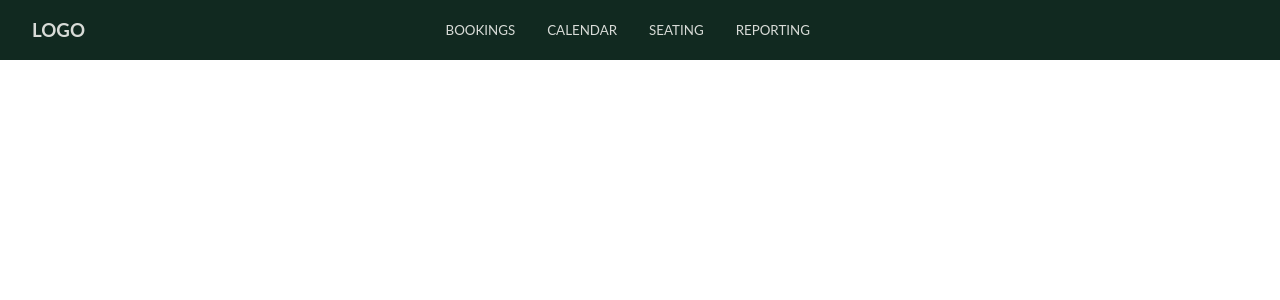
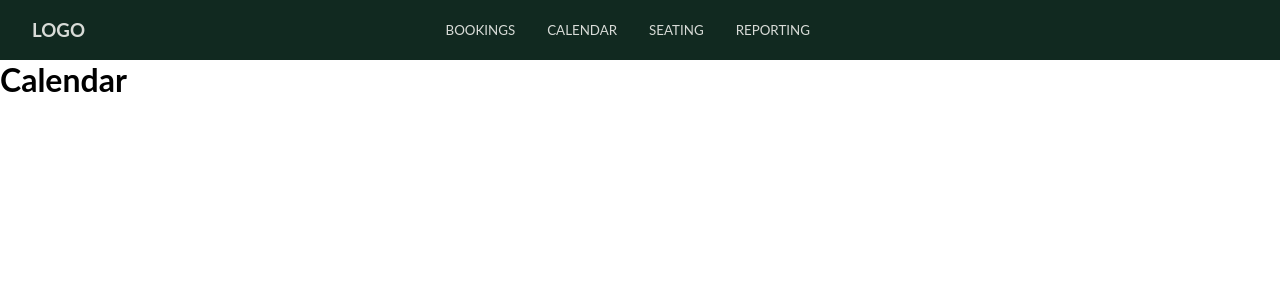
Before and after one commit to ggamo987UH/restaurant_system, a React (Create React App) app in the folder client/reservation-app/: page /calendar in a window 1280 px wide. Shown: the top 300 px of the page. Built offline with nearby package versions, Linux system fonts and the light colour scheme.

Commit message:
Changed some route code

```diff
--- a/client/reservation-app/src/App.js
+++ b/client/reservation-app/src/App.js
@@ -2,11 +2,11 @@ import React from 'react';
 import {
 	BrowserRouter as Router,
 	Route,
-  Routes,
-
+  Routes
   } from "react-router-dom";
 import Navbar from "./Components/navbar/Navbar";
-import bookings from "./Components/Pages/bookings";
+import Bookings from "./Components/Pages/bookings";
+import Calendar from "./Components/Pages/calendar";
 
 function App() {
 	return (
@@ -14,10 +14,10 @@ function App() {
       <Navbar />
       <Routes>
         <Route path="/" />
-        <Route path="/bookings" element={bookings} />
+        <Route path="bookings" element={<Bookings />} />
+        <Route path="calendar" element={<Calendar />} />
       </Routes>
     </Router>
 	);
 }
-
 export default App;
--- a/client/reservation-app/src/Components/Pages/bookings.js
+++ b/client/reservation-app/src/Components/Pages/bookings.js
@@ -3,7 +3,6 @@ function bookings() {
   return (
     <div>
       <h1>Bookings</h1>
-      <>fdssdfdsfsdfsfdfdsfds</>
     </div>
   );
 }
--- /dev/null
+++ b/client/reservation-app/src/Components/Pages/calendar.js
@@ -0,0 +1,9 @@
+import React from "react";
+function calendar() {
+  return (
+    <div>
+      <h1>Calendar</h1>
+    </div>
+  );
+}
+export default calendar;
```
